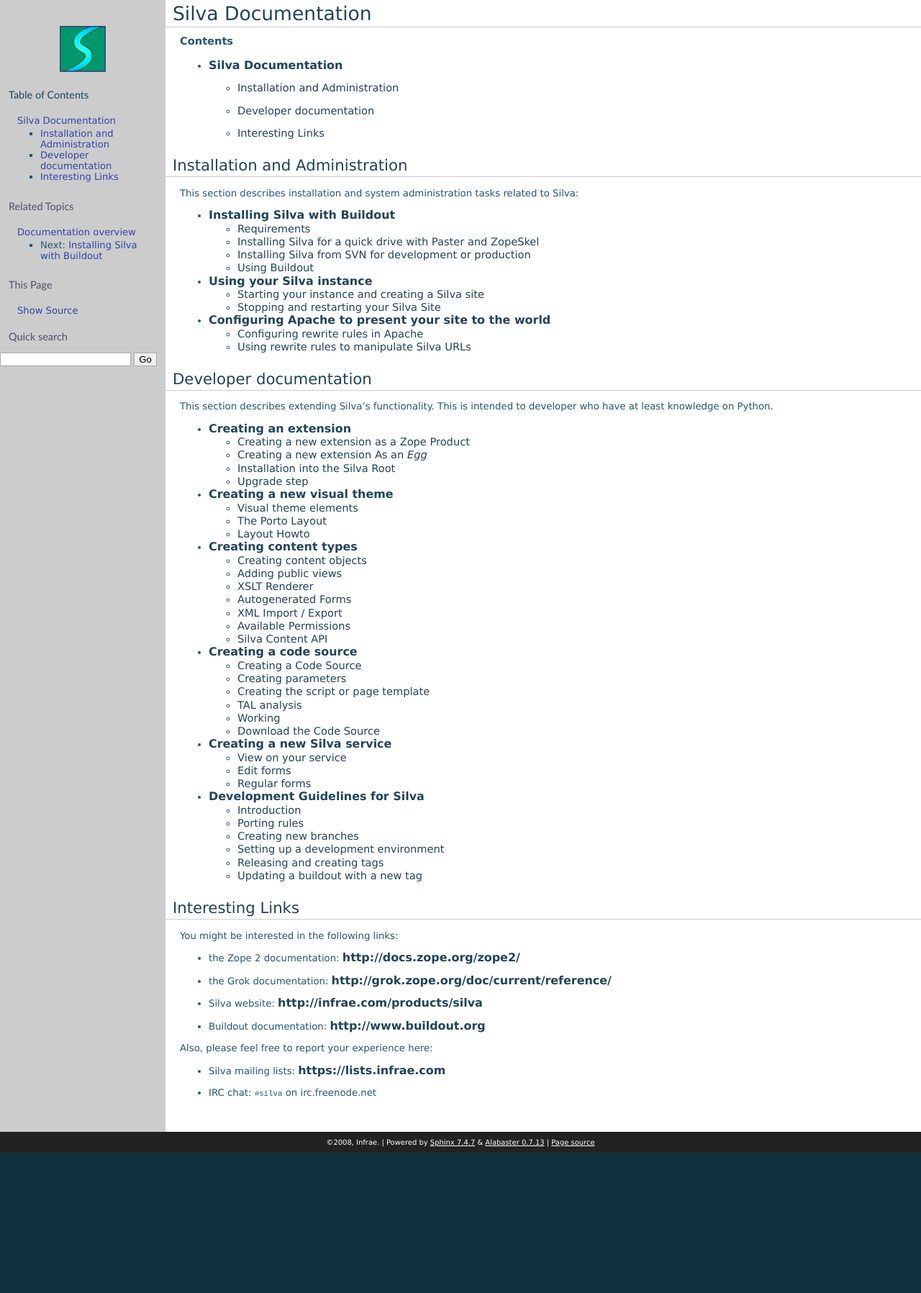
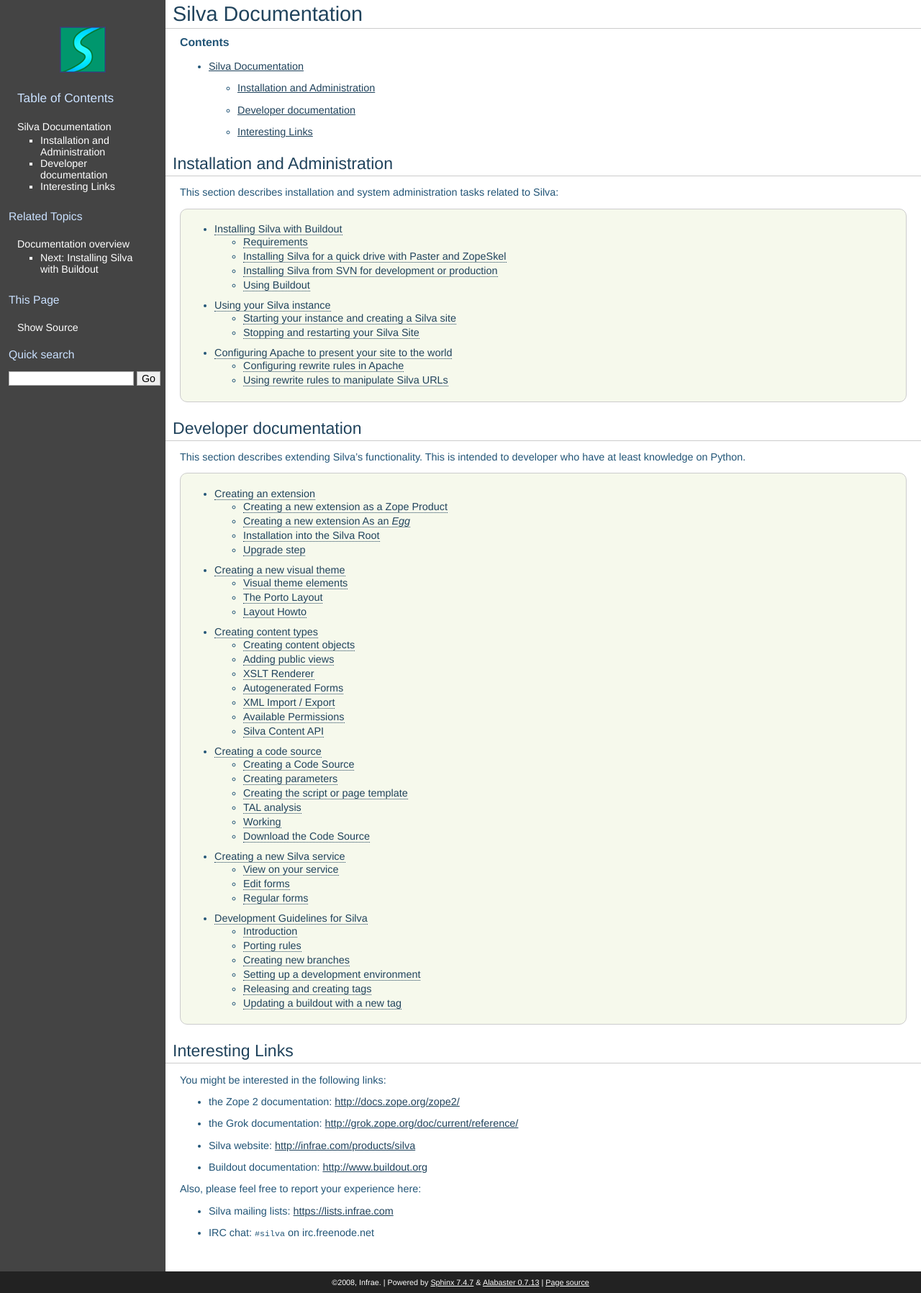
Before and after one commit to silvacms/documentation, a Sphinx documentation site: the page built from source/index.rst, in a window 1280 px wide. Shown: the whole page at 72% size. Built offline with Sphinx 7.4.7, drawn with Linux system fonts in a browser that asks for light colours; pages that are not in the unit, such as notebooks, are missing from menus; before the commit the page ends 1602 px from its top, so only the background shows below that.

Commit message:
updated colors, css cleanup, link styling coming form silvadoccenter

```diff
--- a/source/.static/default.css
+++ b/source/.static/default.css
@@ -3,21 +3,25 @@
  */
 
 body {
-  font-family:"Lucida Grande","Lucida Sans Unicode",Verdana,Arial,Helvetica,sans-serif;
-  font-size: 83%;
+  font-family:Helvetica,Arial,sans-serif;
+  font-size: 0.9em;
   background-color: #11303d;
   color: #000;
   margin: 0;
   padding: 0;
-  color: #225577;
 }
 
 img { border: none;}
 
+a {
+  color: #20435C;
+  text-decoration: none;
+}
+
 /* :::: LAYOUT :::: */
 
 div.document {
-  background-color: #ccc;
+  background-color: #444;
 }
 
 div.documentwrapper {
@@ -94,13 +98,12 @@
 }
 
 div.related a {
-  color: white;
+  color: #fff;
 }
 
 /* ::: TOC :::: */
-div.sphinxsidebar h3 {
-  font-family: 'Trebuchet MS', sans-serif;
-  color: #534D66;
+div.sphinxsidebar h3, div.sphinxsidebar h3 a {
+  color: #CAE1FF;
   font-size: 1.1em;
   font-weight: normal;
   margin: 0;
@@ -108,8 +111,7 @@
 }
 
 div.sphinxsidebar h4 {
-  font-family: 'Trebuchet MS', sans-serif;
-  color: #534D66;
+  color: #E0FFFF;
   font-size: 1.1em;
   font-weight: normal;
   margin: 5px 0 0 0;
@@ -130,11 +132,15 @@
   margin: 5px 10px 10px 10px;
 }
 
+div.sphinxsidebar a, div.sphninxsidebar a:visited {
+  color: #fff;
+}
+
 div.sphinxsidebar ul {
-  /*margin: 10px;*/
   margin-left: 12px;
   padding: 3px 12px 4px;
   list-style: none;
+  color: #fff;
 }
 
 div.sphinxsidebar li a {
@@ -152,14 +158,6 @@
   margin-bottom: 0;
 }
 
-div.sphinxsidebar li a:link {
-    color: #3043AE;
-}
-
-div.spninxsidebar a:visited {
-  color: #006666;
-}
-
 div.sphinxsidebar form {
     margin-top: 10px;
 }
@@ -168,6 +166,11 @@
     border: 1px solid #aaa;
     font-family: sans-serif;
     font-size: 1em;
+}
+
+div.sphinxsidebar input[type="text"] {
+    margin-left: 12px;
+    width: 168px;
 }
 
 /* :::: MODULE CLOUD :::: */
@@ -517,14 +520,17 @@
     margin-top: 20px;
 }
 
-a, div.body a.toc-backref {
-  color: #20435C;
-  text-decoration: none;
+a:hover, div.body a.toc-backref:hover {
+  text-decoration: underline;
 }
 
 div.body a {
-  color: #000;
   text-decoration: underline;
+}
+
+div.body h1 a, div.body h2 a, div.body h3 a,
+div.body h4 a {
+    text-decoration: none;
 }
 
 div.body a:hover {
@@ -577,22 +583,53 @@
 }
 
 div.body p, div.body dd, div.body li {
-    line-height: 130%;
     color: #225577;
 }
 
-div.body ul li a {
-  color: #20435C;
-  text-decoration: none;
-  font-size: 120%;
-  font-weight: bold;
+div.body ul li a:hover,
+div.body ul li ul li a:hover {
+  text-decoration: underline;
 }
 
-div.body ul li ul li a {
-  color: #20435C;
-  font-size: 110%;
-  font-weight: normal;
+/* TOC and Navigations */
+
+div.body div.toctree-wrapper,
+div.body div.topic {
+  border: 1px solid #ccc;
+  padding: 0 7px 0 7px;
+  margin: 10px 0 10px 0;
+  border-radius: 10px;
+}
+
+div.body div.topic {
+  background-color: #F0FFFF;
+}
+
+div.body div.toctree-wrapper {
+  background-color: #f6f9ec;
+}
+
+div.body p.topic-title {
+  font-size: 1.1em;
+  font-weight: bold;
+  margin-top: 10px;
+}
+
+div.body div.topic a, div.body div.toctree-wrapper a {
+  border-bottom: 1px dotted;
   text-decoration: none;
+}
+
+div.body div.topic a:hover, div.body div.toctree-wrapper a:hover {
+  text-decoration: none;
+}
+
+div.body .toctree-l1 {
+  padding: 5px 0px;
+}
+
+div.body .toctree-l2 {
+  padding: 2px 0px;
 }
 
 div.body p.caption {
@@ -643,6 +680,7 @@
 div.admonition {
     margin-top: 10px;
     margin-bottom: 10px;
+    border-radius: 10px;
     padding: 7px;
 }
 
@@ -664,7 +702,7 @@
 }
 
 div.warning {
-    background-color: #ffe4e4;
+    background-color: #FFF0F5;
     border: 1px solid #f66;
 }
 
@@ -750,6 +788,10 @@
   font-size: 1.1em;
 }
 
+tt.docutils {
+  font-style: italic;
+}
+
 dl.docutils dt {
     clear: right;
     color: #000000;
@@ -765,13 +807,36 @@
     padding-right: 5px;
 }
 
+/* Code examples */
+
+dl.class,
+dl.interface,
+dl.event,
+dl.function,
+dl.data,
 pre {
-    font-size: 120%;
   padding: 5px;
-    background-color: #efc;
+  background-color: #FFF8DC;
   color: #333;
-    border: 1px solid #ac9;
+  border: 1px solid #005ea5;
+  border-radius: 10px;
   overflow: auto;
+}
+
+pre {
+  margin: 0px;
+}
+
+dl.class {
+  background-color: #edf3f6;
+}
+
+dl.event {
+  background-color: #deeade;
+}
+
+div.highlight {
+    background: none;
 }
 
 td.linenos pre {
@@ -790,24 +855,21 @@
 }
 
 tt {
-    border-color: #aacc99;
+    border-color: #333333;
     padding: 0 1px 0 1px;
-    font-size: 120%;
-    font-weight: bold;
+    font-size: 1em;
 }
 
 em.property {
-    color: #20435C;
-    font-style: normal;
-    font-size: 1.2em;
+    font-size: 1.1em;
+    color: #225577;
     font-weight: bold;
 }
 
 tt.descname,
 tt.descclassname {
-    color: #20435C;
+    color: #0e84b5;
     font-weight: bold;
-    font-size: 1.2em;
 }
 
 tt.xref, a tt {
@@ -872,10 +934,6 @@
     border: 3px solid red;
 }
 
-div.related ul {
-  color: #86A26C;
-}
-
 /* :::: PRINT :::: */
 @media print {
     div.document,
```
Lines whose indentation alone changed are shown as unchanged.
